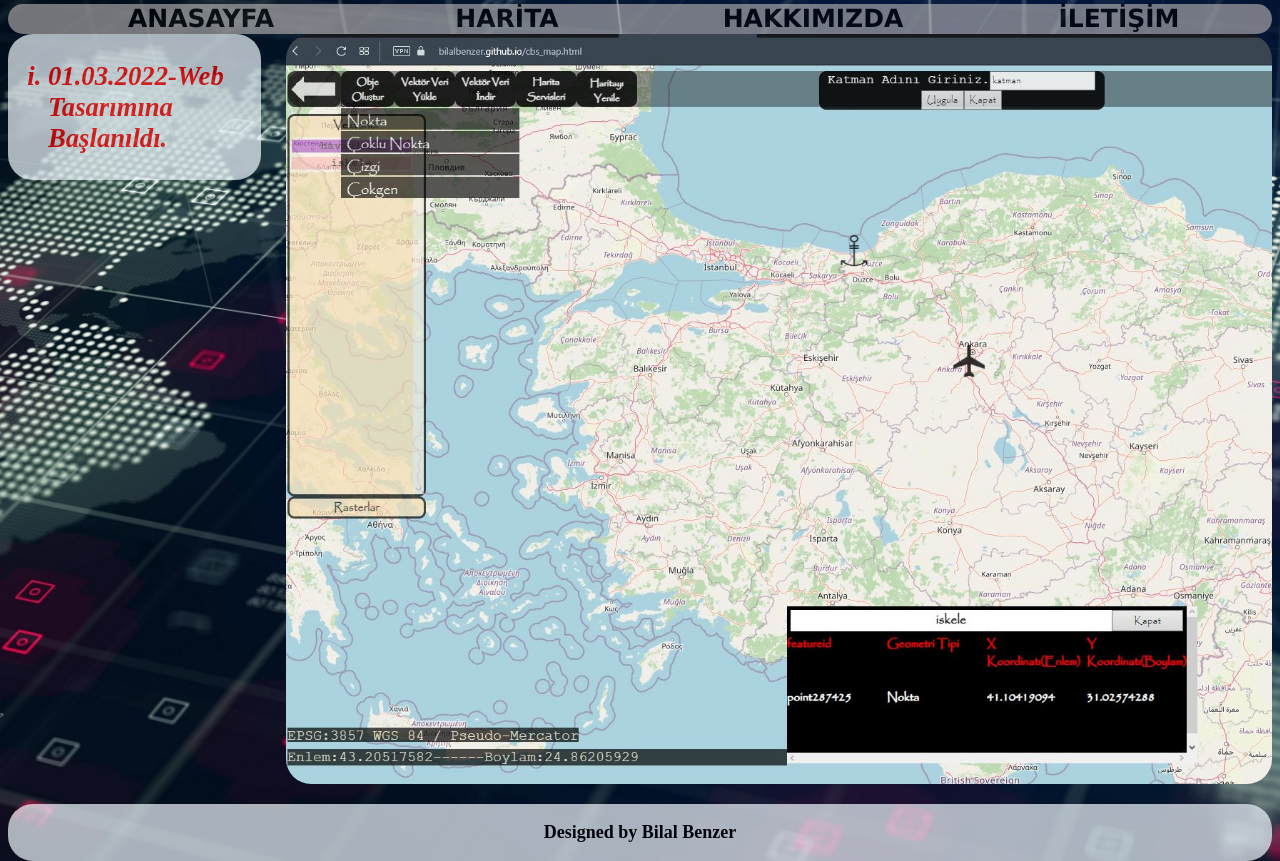
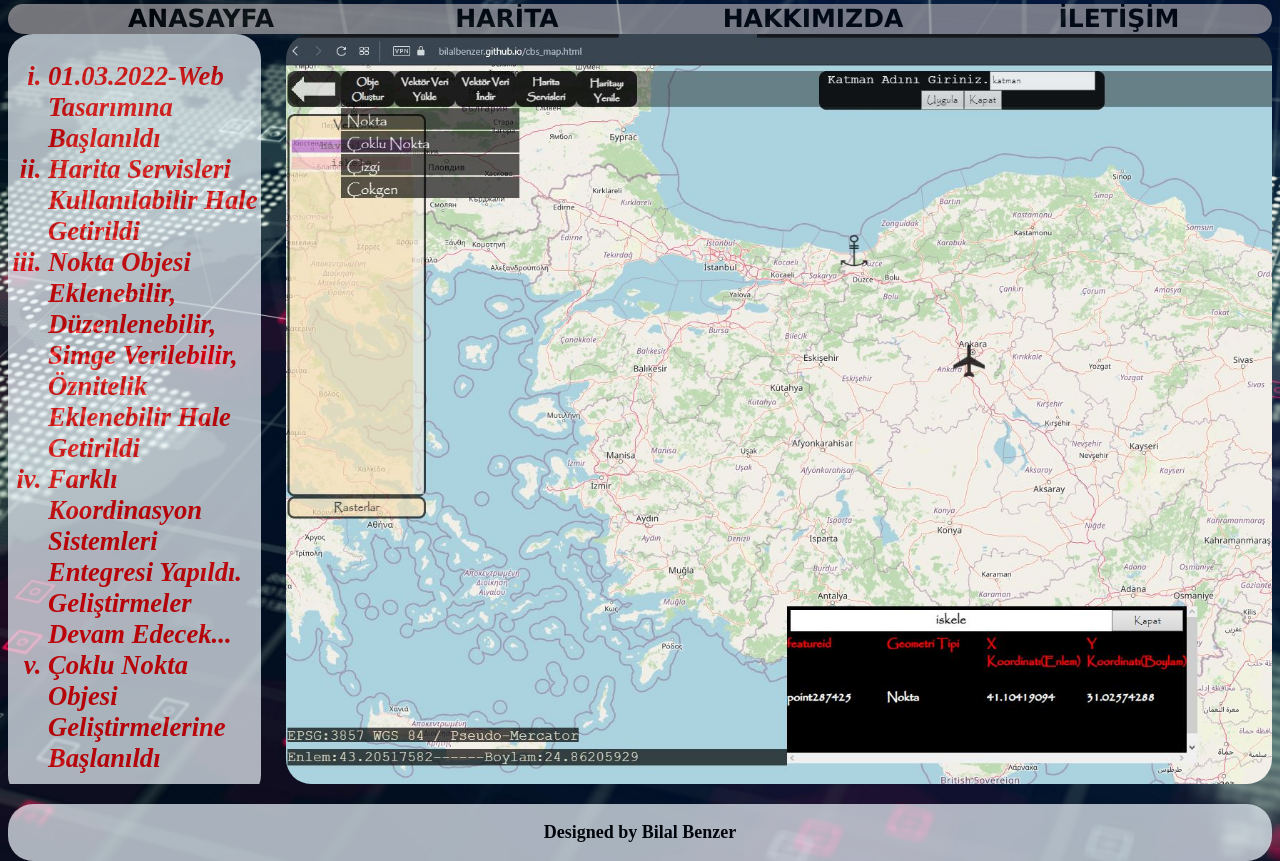
Before and after one commit to bilalbenzer/bilalbenzer.github.io, a plain HTML site: page index.html in a window 1280 px wide. Shown: the part 90-951 px from the top of the page. Drawn offline with Linux system fonts and the light colour scheme.

Commit message:
geliştirmeler

```diff
--- a/index.html
+++ b/index.html
@@ -35,7 +35,11 @@
       <div id="container">
         <div id="updates_and_news">
           <ol id="news">
-            <li>01.03.2022-Web Tasarımına Başlanıldı.</li>
+            <li>01.03.2022-Web Tasarımına Başlanıldı</li>
+            <li>Harita Servisleri Kullanılabilir Hale Getirildi</li>
+            <li>Nokta Objesi Eklenebilir, Düzenlenebilir, Simge Verilebilir, Öznitelik Eklenebilir Hale Getirildi</li>
+            <li>Farklı Koordinasyon Sistemleri Entegresi Yapıldı. Geliştirmeler Devam Edecek...</li>
+            <li>Çoklu Nokta Objesi Geliştirmelerine Başlanıldı</li>
           </ol>
         </div>
         <div id="images">
```
